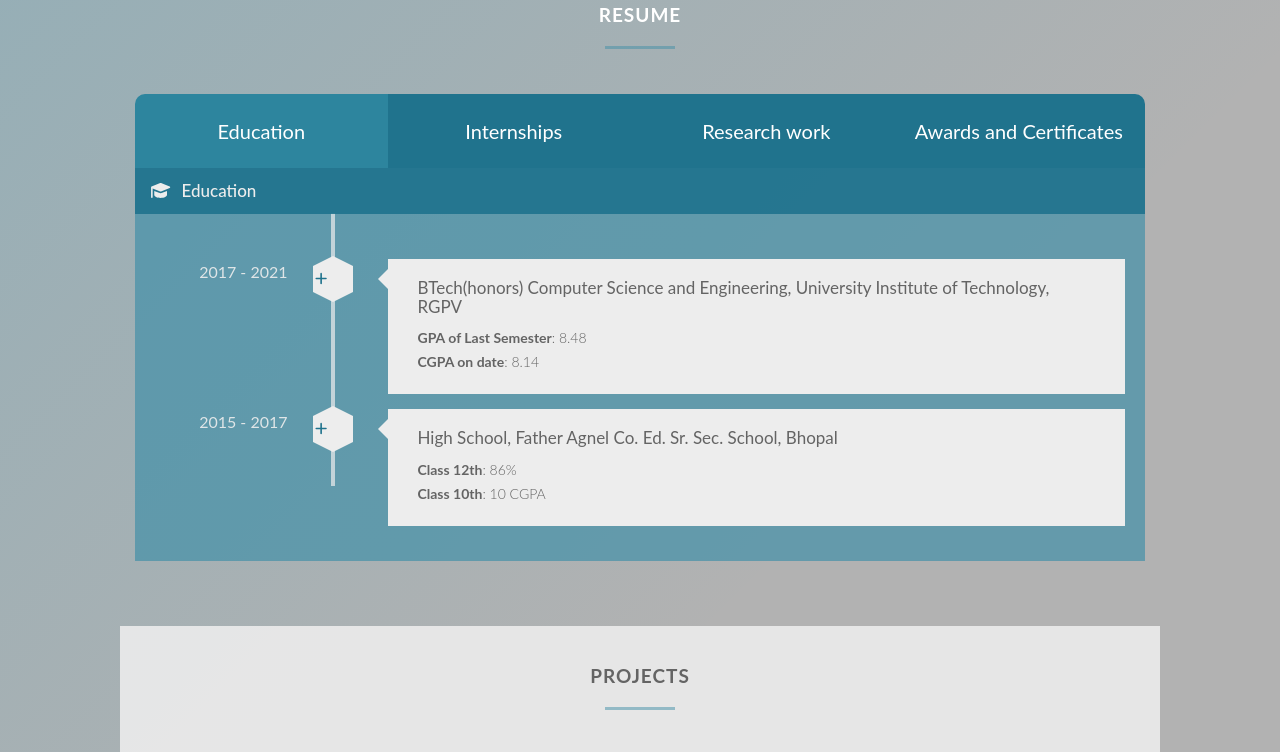
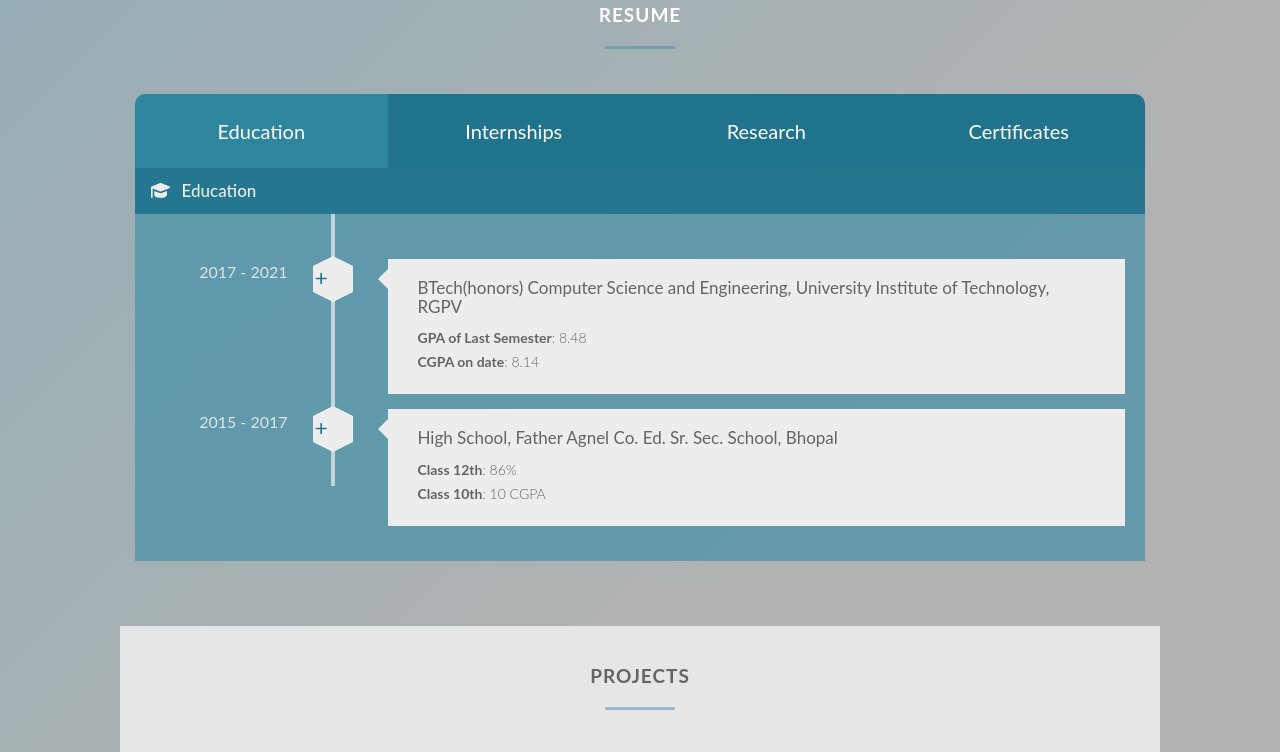
Before and after one commit to HarshitaRamchandani/harshitaramchandani.github.io, a plain HTML site: page index.html in a window 1280 px wide. Shown: the part 1420-2172 px from the top of the page. Drawn offline with Linux system fonts and the light colour scheme.

Commit message:
Update index.html

```diff
--- a/index.html
+++ b/index.html
@@ -131,10 +131,10 @@
                             <h4>Internships</h4>
                         </a>
                         <a class="tab" href="#" data-target="#researchwork">
-                            <h4>Research work</h4>
+                            <h4>Research</h4>
                         </a>
                         <a class="tab" href="#" data-target="#awards">
-                            <h4>Awards and Certificates</h4>
+                            <h4>Certificates</h4>
                         </a>
                     </div>
                 </div>
```
